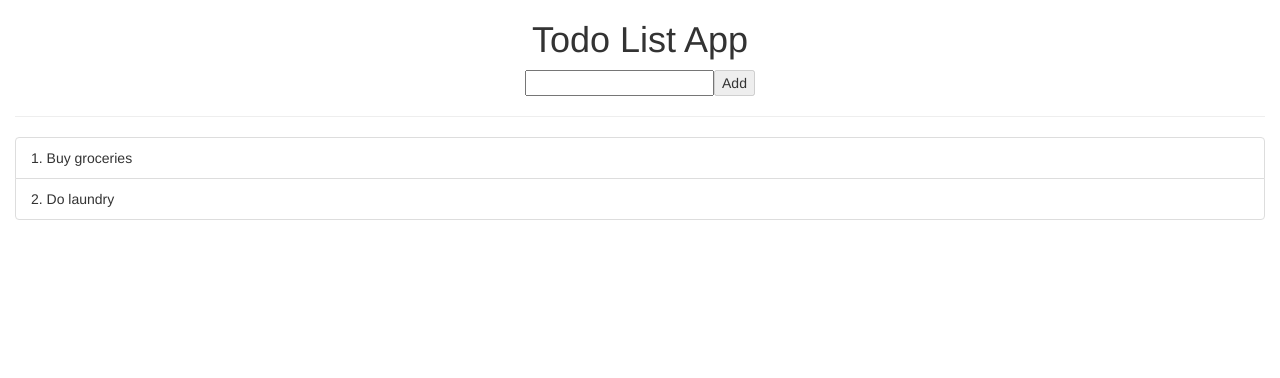
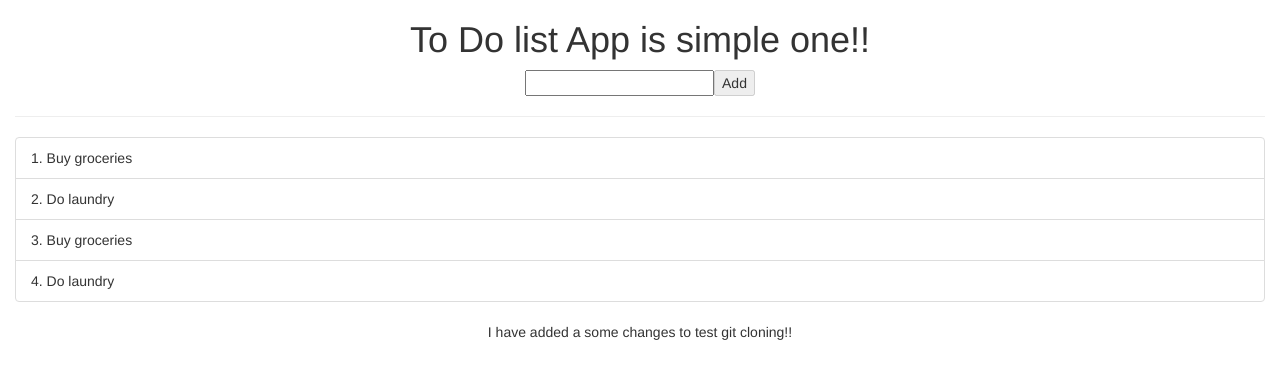
Before and after one commit to faizangithub-tech/angular2-todo, an Angular app: page / in a window 1280 px wide. Shown: the top 378 px of the page. Built offline with nearby package versions, Linux system fonts and the light colour scheme.

Commit message:
alam changed tag

```diff
--- a/src/app/app.component.html
+++ b/src/app/app.component.html
@@ -2,3 +2,7 @@
 <div style="text-align:center">
   <todo-list [name]="title" (new_todo_added)="popup($event)"></todo-list>
 </div>
+
+<div style="text-align:center">
+         <p>I have added a some changes to test git cloning!!</p>
+</div>
--- a/src/app/app.component.ts
+++ b/src/app/app.component.ts
@@ -6,7 +6,7 @@ import { Component } from '@angular/core';
   styleUrls: ['./app.component.css']
 })
 export class AppComponent {
-  title = 'Todo List App';
+  title = 'To Do list App is simple one!!';
 
   public popup(event) : void {
     let tmp_title = this.title;
--- a/src/app/todo/todo-list.component.ts
+++ b/src/app/todo/todo-list.component.ts
@@ -41,6 +41,14 @@ export class TodoList {
         filtered_todos.push( this.todos[i] );
       }
     }
+
+    for (let i=0; i<this.todos.length; i++) {
+      if (!this.todos[i].done) {
+        filtered_todos.push( this.todos[i] );
+      }
+    }
+
+
     return filtered_todos;
   }
 
@@ -52,4 +60,10 @@ export class TodoList {
     this.input_data = "";
     this.new_todo_added.emit(todo.task);
   }
+
+  public sheikhalam()
+  {
+        console.log("Hii this method is added by mohammad alam!!")
+  }
+
 }
```
